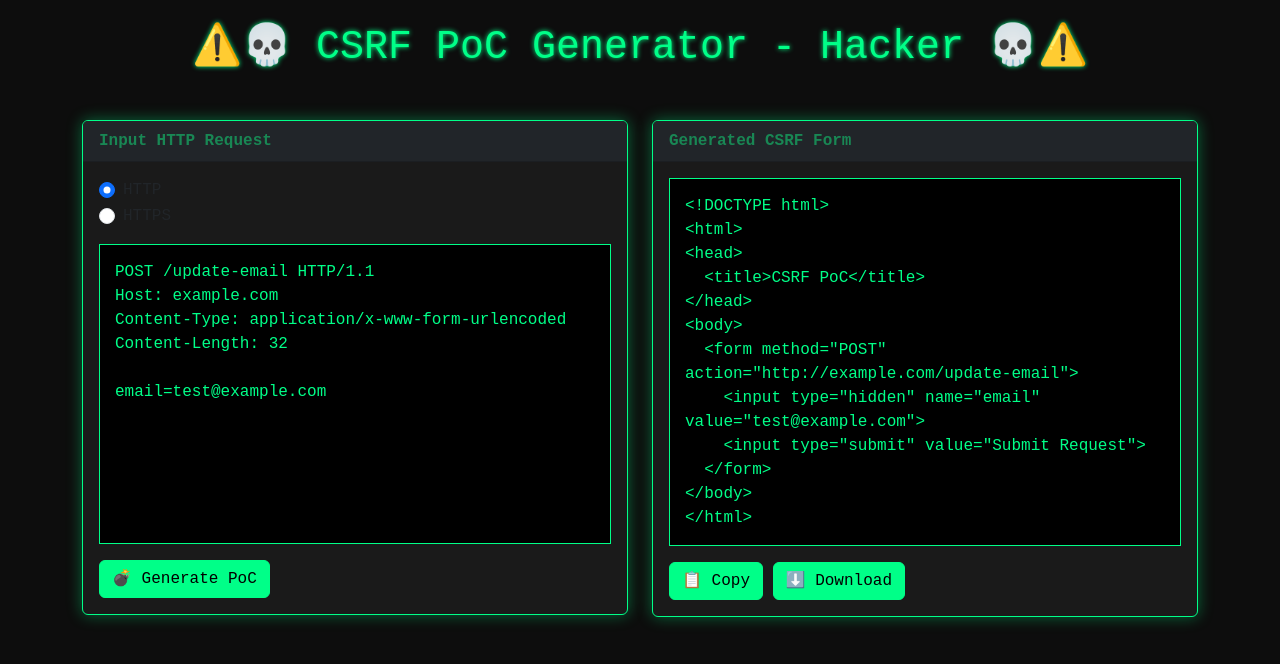
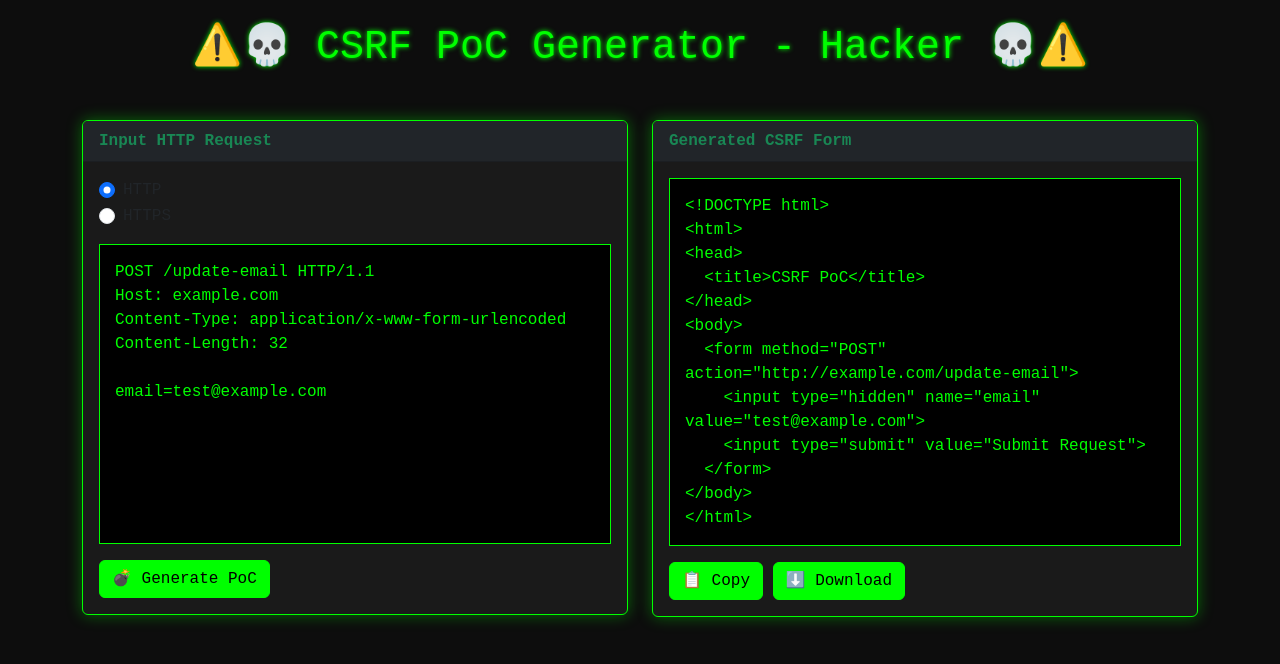
Before and after one commit to BE-LIKE-AKAY/CSRF-PoC-Generator, a plain HTML site: page index.html in a window 1280 px wide. Drawn offline with nearby package versions, Linux system fonts and the light colour scheme.

Commit message:
Update index.html

```diff
--- a/index.html
+++ b/index.html
@@ -8,19 +8,19 @@
   <style>
     body {
       background-color: #0d0d0d;
-      color: #00ff88;
+      color: #00ff00;
       font-family: 'Courier New', monospace;
     }
 
     h1 {
-      text-shadow: 0 0 5px #00ff88;
+      text-shadow: 0 0 5px #00ff00;
       animation: glitch 1s infinite;
     }
 
     .card {
       background-color: #1a1a1a;
-      border: 1px solid #00ff88;
-      box-shadow: 0 0 15px #00ff8860;
+      border: 1px solid #00ff00;
+      box-shadow: 0 0 15px #00ff0060;
     }
 
     .card-header {
@@ -29,17 +29,17 @@
 
     .code-box {
       background: #000;
-      border: 1px solid #00ff88;
+      border: 1px solid #00ff00;
       min-height: 300px;
       padding: 15px;
-      color: #00ff88;
+      color: #00ff00;
       white-space: pre-wrap;
       font-family: 'Courier New', monospace;
     }
 
     .btn-primary, .btn-success {
-      background-color: #00ff88;
-      border-color: #00ff88;
+      background-color: #00ff00;
+      border-color: #00ff00;
       color: #000;
     }
 
@@ -49,9 +49,9 @@
     }
 
     @keyframes glitch {
-      0% { text-shadow: 0 0 5px #00ff88; }
+      0% { text-shadow: 0 0 5px #00ff00; }
       50% { text-shadow: 2px 2px 0 #ff00cc, -2px -2px 0 #00ffff; }
-      100% { text-shadow: 0 0 5px #00ff88; }
+      100% { text-shadow: 0 0 5px #00ff00; }
     }
 
     .highlight {
@@ -60,12 +60,12 @@
     }
 
     .glow-text {
-      color: #00ff88;
-      text-shadow: 0 0 8px #00ff88;
+      color: #00ff00;
+      text-shadow: 0 0 8px #00ff00;
     }
 
     ::selection {
-      background: #00ff88;
+      background: #00ff00;
       color: #000;
     }
   </style>
```
